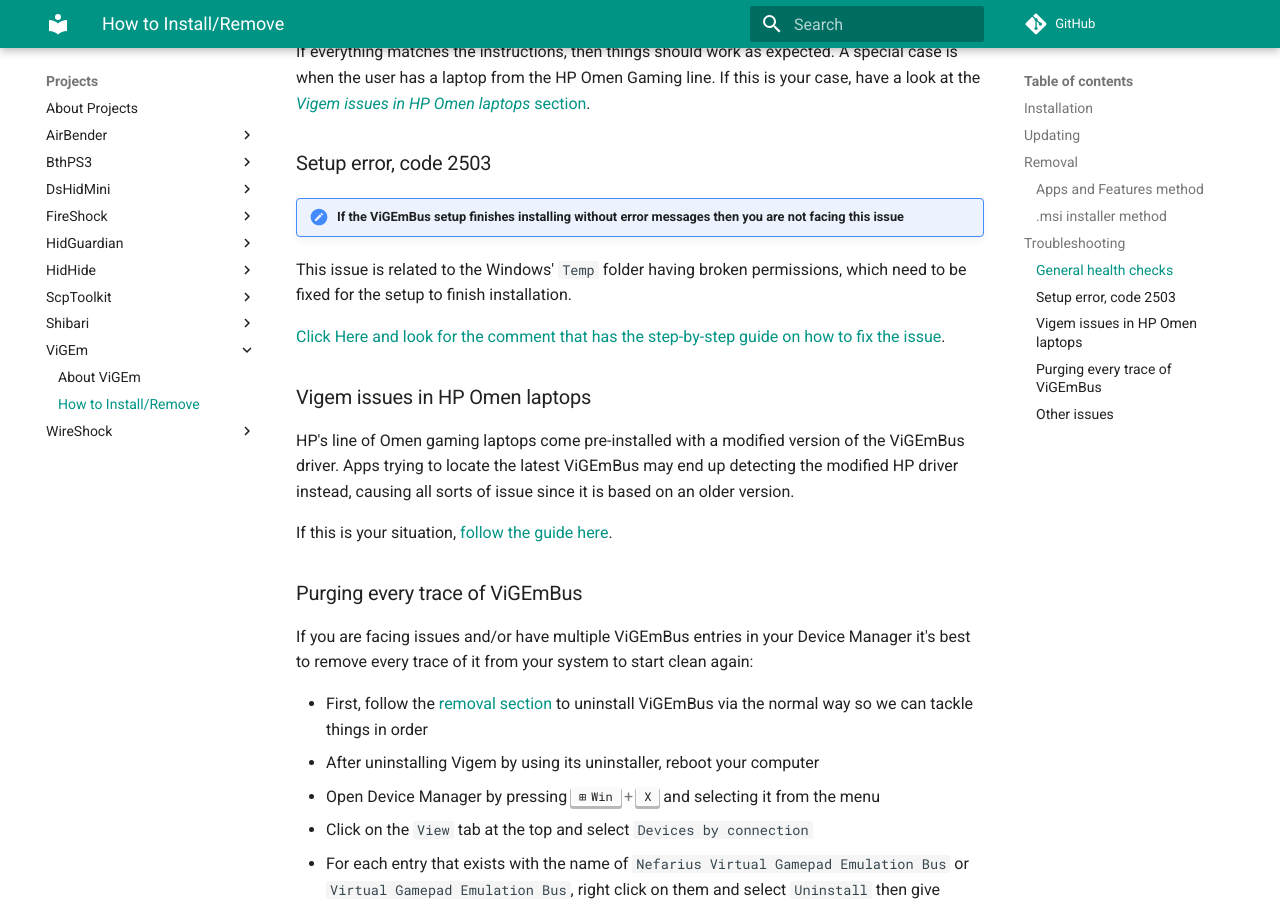
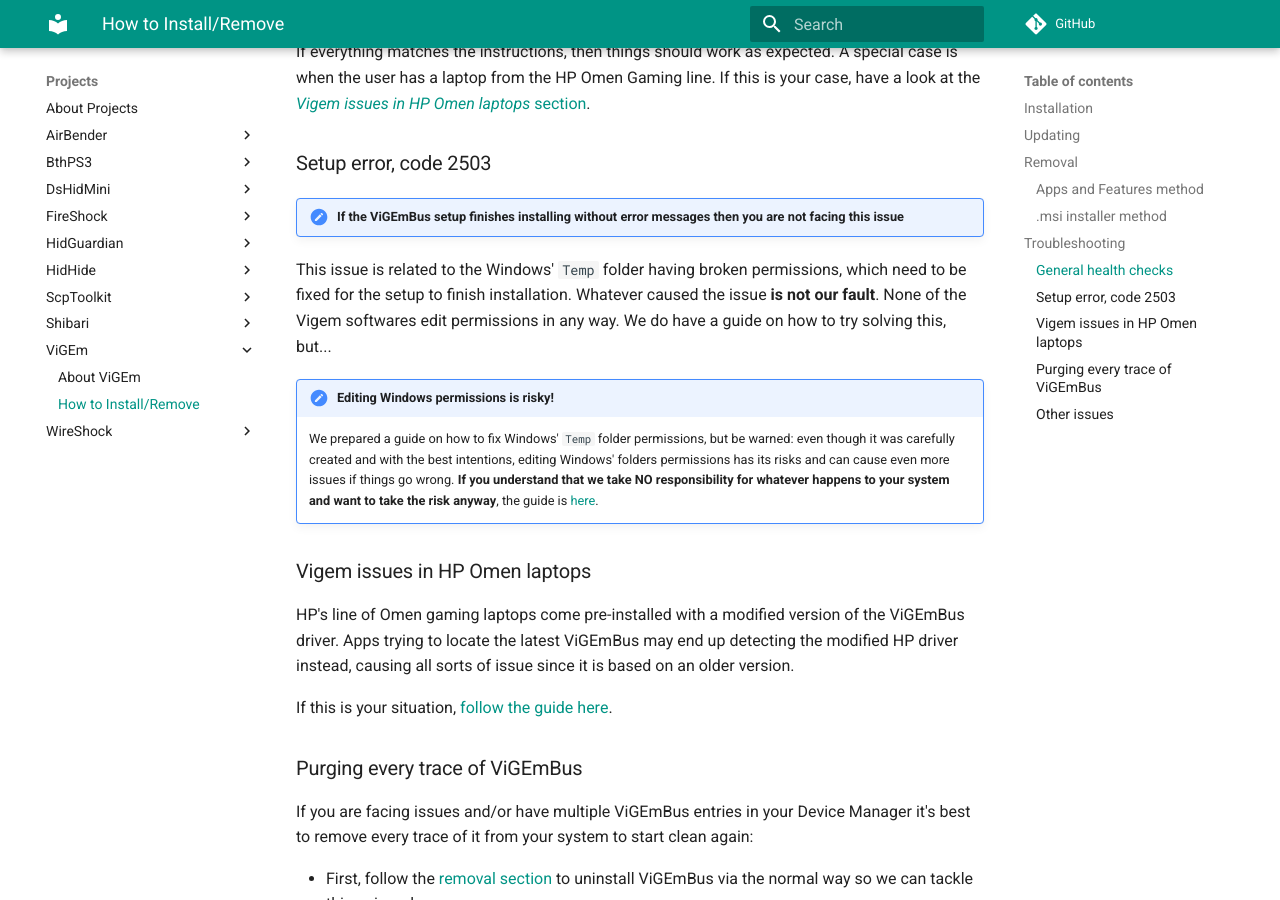
Before and after one commit to nefarius/ViGEm.github.io, an MkDocs documentation site: the page built from docs/projects/ViGEm/How-to-Install.md, in a window 1280 px wide and 900 px high, scrolled down 4032 px. Built offline with MkDocs 1.6.1 and Material for MkDocs 9.7.7, drawn with Linux system fonts in a browser that asks for light colours; comment, search, counter and statistics services are not loaded.

Commit message:
Added warning on the Setup Error section

```diff
--- a/docs/projects/ViGEm/How-to-Install.md
+++ b/docs/projects/ViGEm/How-to-Install.md
@@ -68,9 +68,10 @@
 
 !!! note "If the ViGEmBus setup finishes installing without error messages then you are not facing this issue"
 
-This issue is related to the Windows' `Temp` folder having broken permissions, which need to be fixed for the setup to finish installation.
+This issue is related to the Windows' `Temp` folder having broken permissions, which need to be fixed for the setup to finish installation. Whatever caused the issue __is not our fault__. None of the Vigem softwares edit permissions in any way. We do have a guide on how to  try solving this, but...
 
-[Click Here and look for the comment that has the step-by-step guide on how to fix the issue](https://github.com/ViGEm/ViGEmBus/issues/91#issuecomment-826477486).
+!!! important "Editing Windows permissions is risky!"
+    We prepared a guide on how to fix Windows' `Temp` folder permissions, but be warned: even though it was carefully created and with the best intentions, editing Windows' folders permissions has its risks and can cause even more issues if things go wrong. __If you understand that we take NO responsibility for whatever happens to your system and want to take the risk anyway__, the guide is [here](https://github.com/ViGEm/ViGEmBus/issues/91#issuecomment-826477486).
 
 ### Vigem issues in HP Omen laptops
 
```
